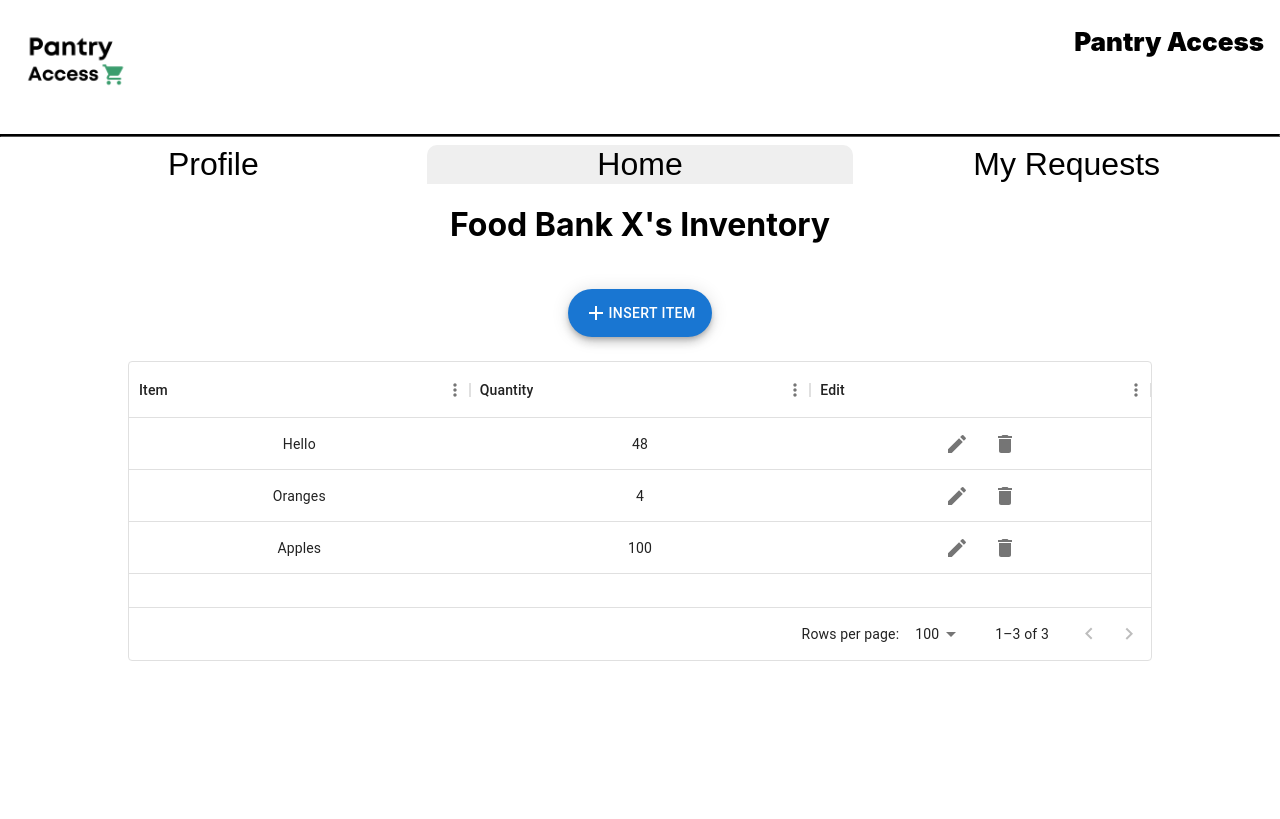
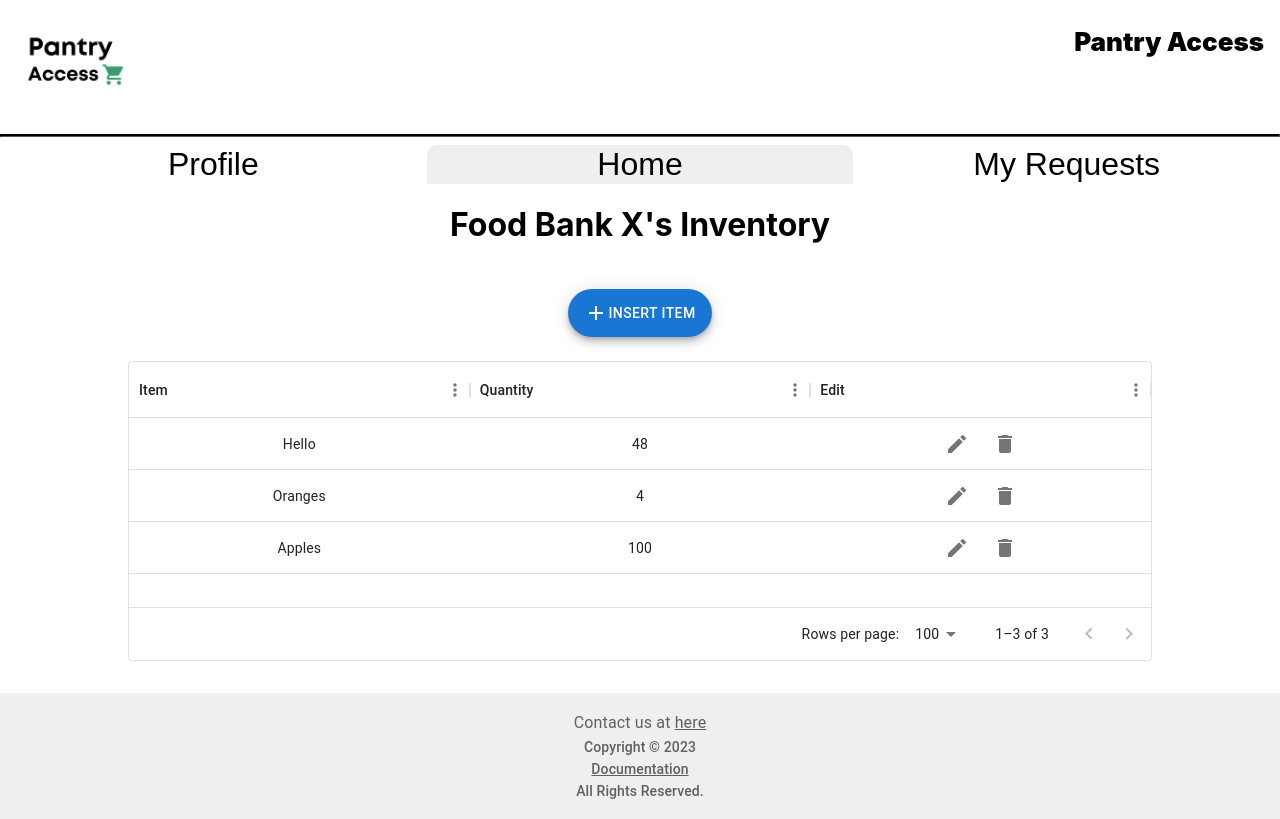
Before and after one commit to Pantry-Access-AFG/react-app, a React (Create React App) app: page / in a window 1280 px wide. Built offline with nearby package versions, Linux system fonts and the light colour scheme.

Commit message:
footer prototype

```diff
--- a/package.json
+++ b/package.json
@@ -8,6 +8,7 @@
     "@fontsource/roboto": "^4.5.8",
     "@mui/icons-material": "^5.11.11",
     "@mui/material": "^5.11.14",
+    "@mui/styles": "^5.11.13",
     "@mui/x-data-grid": "^6.0.3",
     "@testing-library/jest-dom": "^5.16.5",
     "@testing-library/react": "^13.4.0",
--- a/src/App.js
+++ b/src/App.js
@@ -8,6 +8,7 @@ import React from "react";
 import FoodPantryProfile from "./FoodPantryProfile";
 import Request from "./components/Request"
 import Home from "./Home";
+import Footer from "./components/Footer";
 
 
 function App() {
@@ -22,6 +23,8 @@ function App() {
         <Route path="/myrequests" element={<Request></Request>} />
         <Route path="/login" element={<Login></Login>} />
       </Routes>
+
+      <Footer></Footer>
     </BrowserRouter>
   );
 }
--- a/src/FoodPantryProfile.js
+++ b/src/FoodPantryProfile.js
@@ -110,7 +110,10 @@ export default function FoodPantryProfile() {
         handleClose={handleCloseAreYouSure}
       />
 
-      <ConfettiMode confettiOn={confettiOn} setConfettiOn={setConfettiOn}></ConfettiMode>
+      <ConfettiMode
+        confettiOn={confettiOn}
+        setConfettiOn={setConfettiOn}
+      ></ConfettiMode>
     </>
   );
 }
@@ -128,7 +131,7 @@ function UserInfo({
   setZipcode,
 }) {
   const usernameChange = (event) => {
-    console.log("changed username");
+    setUsername(event.target.value);
   };
 
   const usernameSubmit = (event) => {
@@ -138,7 +141,7 @@ function UserInfo({
   };
 
   const passwordChange = (event) => {
-    console.log("password changed");
+    setPassword(event.target.value);
   };
 
   const passwordSubmit = (event) => {
@@ -148,7 +151,7 @@ function UserInfo({
   };
 
   const zipcodeChange = (event) => {
-    console.log("zipcode changed");
+    setZipcode(event.target.value);
   };
 
   const zipcodeSubmit = (event) => {
@@ -162,7 +165,7 @@ function UserInfo({
       <div className="row">
         <p className="row">Username:</p>
         <form className="row" onSubmit={usernameSubmit}>
-          <input type="text" onChange={usernameChange} />
+          <input type="text" value={username} onChange={usernameChange} />
         </form>
       </div>
 
@@ -170,13 +173,13 @@ function UserInfo({
       <div className="row">
         <p className="row">Password:</p>
         <form className="row" onSubmit={passwordSubmit}>
-          <input type="text" onChange={passwordChange} />
+          <input type="text" value={password} onChange={passwordChange} />
         </form>
       </div>
       <div className="row">
         <p className="row">Zipcode:</p>
         <form className="row" onSubmit={zipcodeSubmit}>
-          <input type="text" onChange={zipcodeChange} />
+          <input type="text" value={zipcode} onChange={zipcodeChange} />
         </form>
       </div>
     </div>
@@ -207,8 +210,10 @@ const ConfettiMode = ({ confettiOn, setConfettiOn }) => {
   return (
     <div>
       <Confetti
-        numberOfPieces={confettiOn ? 500 : 0}
+        numberOfPieces={confettiOn ? 200 : 0}
         recycle={false}
+        wind={0.05}
+        gravity={2}
         onConfettiComplete={(confetti) => {
           setConfettiOn(false);
           confetti.reset();
--- /dev/null
+++ b/src/components/Footer.js
@@ -0,0 +1,44 @@
+import React from "react";
+import { Typography, Link } from "@mui/material";
+import Stack from "@mui/material/Stack";
+
+function Footer() {
+  return (
+    <footer
+      style={{ padding: "1rem", backgroundColor: "#EFEFEF", marginTop: "2rem" }}
+    >
+      <Typography
+        variant="subtitle1"
+        align="center"
+        color="textSecondary"
+        component="p"
+      >
+        Contact us at{" "}
+        <Link color="inherit" href="#">
+          here
+        </Link>{" "}
+      </Typography>
+      <Typography
+        variant="subtitle2"
+        align="center"
+        color="textSecondary"
+        component="p"
+      >
+        <Stack>
+          Copyright © {new Date().getFullYear()}
+          <Link
+            color="inherit"
+            href="https://github.com/Pantry-Access-AFG"
+            target="_blank"
+            rel="noopener"
+          >
+            Documentation
+          </Link>{" "}
+          All Rights Reserved.
+        </Stack>
+      </Typography>
+    </footer>
+  );
+}
+
+export default Footer;
```
Also changed, not shown: 1 other file (tests, documents, lock files or other folders).
